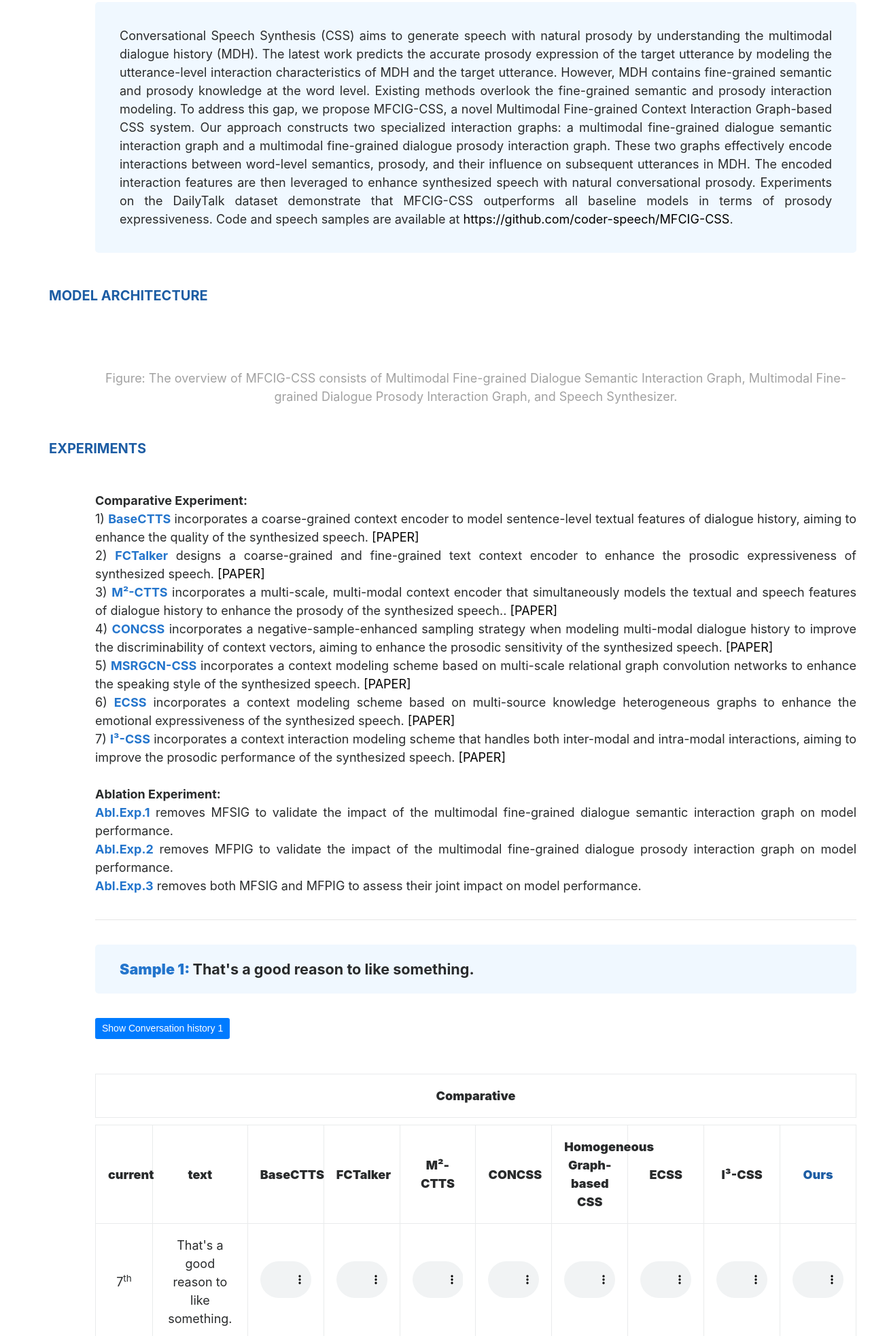
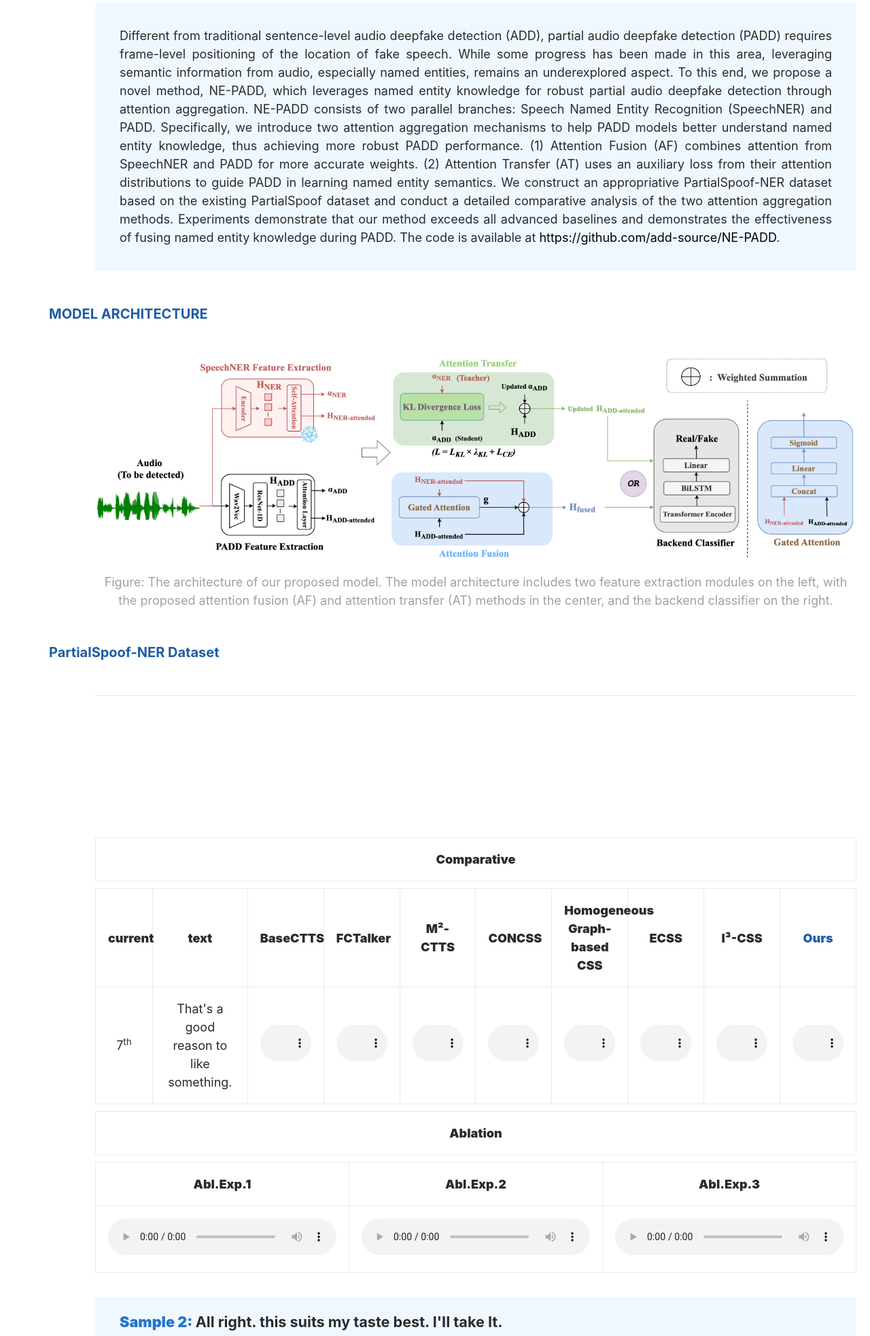
Before and after one commit to add-source/NE-PADD-Website, a plain HTML site: page index.html in a window 1280 px wide. Shown: the part 393-2359 px from the top of the page at 68% size. Drawn offline with Linux system fonts and the light colour scheme; a script that the page names is missing.

Commit message:
Add files via upload

```diff
--- a/index.html
+++ b/index.html
@@ -2,7 +2,7 @@
 <html>
 	<head>
 		<meta charset="utf-8">
-		<title>Multimodal Fine-grained Context Interaction Graph Modeling for Conversational Speech Synthesis</title>
+		<title>Leveraging Named Entity Knowledge for Robust Partial Audio Deepfake Detection via Attention Aggregation</title>
 		<link type="text/css" href="./css/basic.css" rel="stylesheet">
 		<link type="text/css" href="./css/index.css" rel="stylesheet">
 		<link type="text/css" href="./css/bootstrap.min.css" rel="stylesheet">
@@ -61,7 +61,7 @@
 		<div class="main">
 			<div class="title">
 				<img class="top-img" src="img/background.png" />
-				<span>Multimodal Fine-grained Context Interaction Graph Modeling for Conversational Speech Synthesis</span>
+				<span>Leveraging Named Entity Knowledge for Robust Partial Audio Deepfake Detection via Attention Aggregation</span>
 			</div>
 			<div class="content">
 				<div class="section author">
@@ -69,90 +69,73 @@
 				<div class="section">
 					<div class="section-title">ABSTRACT</div>
 					<div class="section-content abstract">
-						Conversational Speech Synthesis (CSS) aims to generate speech with natural prosody by understanding the multimodal dialogue history (MDH). The latest work predicts the accurate prosody expression of the target utterance by modeling the utterance-level interaction characteristics of MDH and the target utterance. However, MDH contains fine-grained semantic and prosody knowledge at the word level.
-						Existing methods overlook the fine-grained semantic and prosody interaction modeling. To address this gap, we propose MFCIG-CSS, a novel Multimodal Fine-grained Context Interaction Graph-based CSS system. Our approach constructs two specialized interaction graphs: a multimodal fine-grained dialogue semantic interaction graph and a multimodal fine-grained dialogue prosody interaction graph. These two graphs effectively encode interactions between word-level semantics, prosody, and their influence on subsequent utterances in MDH. The encoded interaction features are then leveraged to enhance synthesized speech with natural conversational prosody. Experiments on the DailyTalk dataset demonstrate that MFCIG-CSS outperforms all baseline models in terms of prosody expressiveness. Code and speech samples are available at
-						 <a href="https://github.com/coder-speech/MFCIG-CSS">https://github.com/coder-speech/MFCIG-CSS</a>.
+						Different from traditional sentence-level audio deepfake detection (ADD), partial audio deepfake detection (PADD) requires frame-level positioning of the location of fake speech. While some progress has been made in this area, leveraging semantic information from audio, especially named entities, remains an underexplored aspect. To this end, we propose a novel method, NE-PADD, which leverages named entity knowledge for robust partial audio deepfake detection through attention aggregation. NE-PADD consists of two parallel branches: Speech Named Entity Recognition (SpeechNER) and PADD. Specifically, we introduce two attention aggregation mechanisms to help PADD models better understand named entity knowledge, thus achieving more robust PADD performance. (1) Attention Fusion (AF) combines attention from SpeechNER and PADD for more accurate weights. (2) Attention Transfer (AT) uses an auxiliary loss from their attention distributions to guide PADD in learning named entity semantics. We construct an appropriative PartialSpoof-NER dataset based on the existing PartialSpoof dataset and conduct a detailed comparative analysis of the two attention aggregation methods. Experiments demonstrate that our method exceeds all advanced baselines and demonstrates the effectiveness of fusing named entity knowledge during PADD. The code is available at
+						<a href="https://github.com/add-source/NE-PADD">https://github.com/add-source/NE-PADD</a>.
 					</div>
 				</div>
 
 				<div class="section">
 					<div class="section-title">MODEL ARCHITECTURE</div>
 					<div class="section-content model">
-						<img src="img/IS-25-png.png" alt="" class="model-img">
+						<img src="img/model.png" alt="" class="model-img">
 
-						<p style="padding-top: 1rem; color: #a1a1a1; font-size: 1rem; text-align: center;">Figure: The overview of MFCIG-CSS consists of Multimodal Fine-grained Dialogue Semantic Interaction Graph, Multimodal Fine-grained Dialogue Prosody Interaction Graph, and Speech Synthesizer.</p>
+						<p style="padding-top: 1rem; color: #a1a1a1; font-size: 1rem; text-align: center;">Figure: The architecture of our proposed model. The model architecture includes two feature extraction modules on the left, with the proposed attention fusion (AF) and attention transfer (AT) methods in the center, and the backend classifier on the right.</p>
 					</div>
 				</div>
 
 				<div class="section">
-					<div class="section-title">EXPERIMENTS</div>
-					<div class="section-content experiments">
-						<!-- We develop four neural TTS systems for a  -->
-						<strong>Comparative Experiment:</strong>
-						</br> 1) <b>BaseCTTS</b> incorporates a coarse-grained context encoder to model sentence-level textual features of dialogue history, aiming to enhance the quality of the synthesized speech. <a href="https://ieeexplore.ieee.org/abstract/document/9383460" style="color: #1d5da4;">[PAPER]</a>
-						</br> 2) <b>FCTalker</b> designs a coarse-grained and fine-grained text context encoder to enhance the prosodic expressiveness of synthesized speech. <a href="https://ieeexplore.ieee.org/document/10800061" style="color: #1d5da4;">[PAPER]</a>
-						</br> 3) <b>M²-CTTS</b> incorporates a multi-scale, multi-modal context encoder that simultaneously models the textual and speech features of dialogue history to enhance the prosody of the synthesized speech.. <a href="https://ieeexplore.ieee.org/abstract/document/10096905" style="color: #1d5da4;">[PAPER]</a>
-						</br> 4) <b>CONCSS</b> incorporates a negative-sample-enhanced sampling strategy when modeling multi-modal dialogue history to improve the discriminability of context vectors, aiming to enhance the prosodic sensitivity of the synthesized speech. <a href="https://ieeexplore.ieee.org/abstract/document/10446506" style="color: #1d5da4;">[PAPER]</a>
-						</br> 5) <b>MSRGCN-CSS</b> incorporates a context modeling scheme based on multi-scale relational graph convolution networks to enhance the speaking style of the synthesized speech. <a href="https://dl.acm.org/doi/abs/10.1145/3503161.3547831" style="color: #1d5da4;">[PAPER]</a>
-						</br> 6) <b>ECSS</b> incorporates a context modeling scheme based on multi-source knowledge heterogeneous graphs to enhance the emotional expressiveness of the synthesized speech. <a href="https://ojs.aaai.org/index.php/AAAI/article/view/29833" style="color: #1d5da4;">[PAPER]</a>
-						</br> 7) <b>I³-CSS</b> incorporates a context interaction modeling scheme that handles both inter-modal and intra-modal interactions, aiming to improve the prosodic performance of the synthesized speech. <a href="https://arxiv.org/abs/2412.18733" style="color: #1d5da4;">[PAPER]</a>
-						</br></br><strong>Ablation Experiment:</strong>
-						</br> <b>Abl.Exp.1</b> removes MFSIG to validate the impact of the multimodal fine-grained dialogue semantic interaction graph on model performance.
-						</br> <b>Abl.Exp.2</b> removes MFPIG to validate the impact of the multimodal fine-grained dialogue prosody interaction graph on model performance.
-						</br> <b>Abl.Exp.3</b> removes both MFSIG and MFPIG to assess their joint impact on model performance.
-					</div>
+					<div class="section-title">PartialSpoof-NER Dataset</div>
+
 					<div class="section-content ">
 						<hr />
 						<div class="subsection-exp-2">
 
 							<!-- 一句话分割 -->
 							<div class="module-content">
-								<span class="note"><b>Sample 1: </b>That's a good reason to like something.</span>
 
-								<button class="toggle-button" onclick="toggleTable('tab1')">Show Conversation history 1</button>
 								<div id="tab1" class="toggle-content">
 
 									<table id="table_4">
 										<thead>
 											<colgroup>
-											   <col width=10%></col>
+
 											   <col width=25%></col>
 											   <col width=20%></col>
 											</colgroup>
 											<tr>
-											  <th colspan="1" style="text-align: center"><strong>Conversation history</strong></th>
+
 											  <th colspan="1" style="text-align: center"><strong>text</strong></th>
 											  <th colspan="1" style="text-align: center"><strong>speech</strong></th>
 											</tr>
 										</thead>
 										<tbody>
 											<tr>
-												<td style="text-align: center">1<sup>th</sup></td>
+
 												<td style="text-align: center">What type of music do you like to listen to?</td>
 												<td style="text-align: center"><audio src="./audio/history/2394/0_0_d2394.wav" controls="" preload=""></audio></td>
 											</tr>
 											<tr>
-												<td style="text-align: center">2<sup>th</sup></td>
+
 												<td style="text-align: center">I like listening to different kinds of music.</td>
 												<td style="text-align: center"><audio src="./audio/history/2394/1_1_d2394.wav" controls="" preload=""></audio></td>
 											</tr>
 											<tr>
-												<td style="text-align: center">3<sup>th</sup></td>
+
 												<td style="text-align: center">Like what, for instance?</td>
 												<td style="text-align: center"><audio src="./audio/history/2394/2_0_d2394.wav" controls="" preload=""></audio></td>
 											</tr>
 											<tr>
-												<td style="text-align: center">4<sup>th</sup></td>
+
 												<td style="text-align: center">I enjoy Rock and R&B.</td>
 												<td style="text-align: center"><audio src="./audio/history/2394/3_1_d2394.wav" controls="" preload=""></audio></td>
 											</tr>
 											<tr>
-												<td style="text-align: center">5<sup>th</sup></td>
+
 												<td style="text-align: center">Why is that?</td>
 												<td style="text-align: center"><audio src="./audio/history/2394/4_0_d2394.wav" controls="" preload=""></audio></td>
 											</tr>
 											<tr>
-												<td style="text-align: center">6<sup>th</sup></td>
+
 												<td style="text-align: center">I like the different instruments that they use.</td>
 												<td style="text-align: center"><audio src="./audio/history/2394/5_1_d2394.wav" controls="" preload=""></audio></td>
 											</tr>
```
